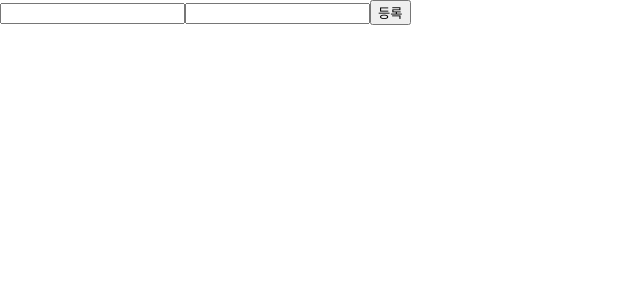
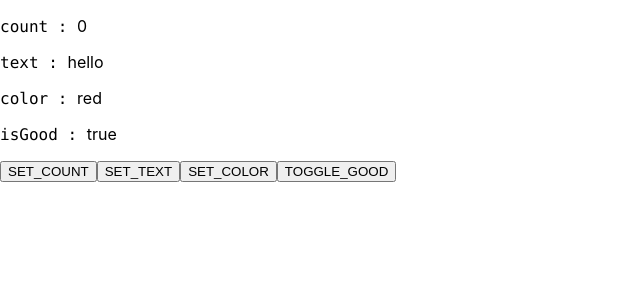
Before and after one commit to kth4249/learnTypescript, a React (Create React App) app in the folder ts-react-tutorial/: page / in a window 1280 px wide. Shown: the top 300 px of the page, without its empty margins (0-640 px from the left). Built offline with nearby package versions, Linux system fonts and the light colour scheme.

Commit message:
useReducer 사용해보기

```diff
--- a/ts-react-tutorial/src/App.tsx
+++ b/ts-react-tutorial/src/App.tsx
@@ -1,6 +1,6 @@
 import React from "react";
 import "./App.css";
-import MyForm from "./MyForm";
+import ReducerSample from "./ReducerSample";
 
 // const App: React.FC = () => {
 //   const onClick = (name: string) => {
@@ -10,10 +10,11 @@
 // };
 const App: React.FC = () => {
   // return <Counter />
-  const onSubmit = (form: { name: string; description: string }) => {
-    console.log(form);
-  };
-  return <MyForm onSubmit={onSubmit} />;
+  // const onSubmit = (form: { name: string; description: string }) => {
+  //   console.log(form);
+  // };
+  // return <MyForm onSubmit={onSubmit} />;
+  return <ReducerSample />;
 };
 
 export default App;
--- /dev/null
+++ b/ts-react-tutorial/src/ReducerSample.tsx
@@ -0,0 +1,82 @@
+import React, { useReducer } from "react";
+
+type Color = "red" | "orange" | "yellow";
+
+type State = {
+  count: number;
+  text: string;
+  color: Color;
+  isGood: boolean;
+};
+
+type Action =
+  | { type: "SET_COUNT"; count: number }
+  | { type: "SET_TEXT"; text: string }
+  | { type: "SET_COLOR"; color: Color }
+  | { type: "TOOGLE_GOOD" };
+
+function reducer(state: State, action: Action): State {
+  switch (action.type) {
+    case "SET_COUNT":
+      return {
+        ...state,
+        count: action.count, // count가 자동완성되며, number 타입인걸 알 수 있습니다.
+      };
+    case "SET_TEXT":
+      return {
+        ...state,
+        text: action.text, // text가 자동완성되며, string 타입인 걸 알 수 있습니다.
+      };
+    case "SET_COLOR":
+      return {
+        ...state,
+        color: action.color,
+      };
+    case "TOOGLE_GOOD":
+      return {
+        ...state,
+        isGood: !state.isGood,
+      };
+    default:
+      throw new Error("Unhandled action");
+  }
+}
+
+function ReducerSample() {
+  const [state, dispatch] = useReducer(reducer, {
+    count: 0,
+    text: "hello",
+    color: "red",
+    isGood: true,
+  });
+
+  const setCount = () => dispatch({ type: "SET_COUNT", count: 5 });
+  const setText = () => dispatch({ type: "SET_TEXT", text: "bye" });
+  const setColor = () => dispatch({ type: "SET_COLOR", color: "orange" });
+  const toggleGood = () => dispatch({ type: "TOOGLE_GOOD" });
+
+  return (
+    <div>
+      <p>
+        <code>count : </code> {state.count}
+      </p>
+      <p>
+        <code>text : </code> {state.text}
+      </p>
+      <p>
+        <code>color : </code> {state.color}
+      </p>
+      <p>
+        <code>isGood : </code> {state.isGood ? "true" : "false"}
+      </p>
+      <div>
+        <button onClick={setCount}>SET_COUNT</button>
+        <button onClick={setText}>SET_TEXT</button>
+        <button onClick={setColor}>SET_COLOR</button>
+        <button onClick={toggleGood}>TOGGLE_GOOD</button>
+      </div>
+    </div>
+  );
+}
+
+export default ReducerSample;
```
